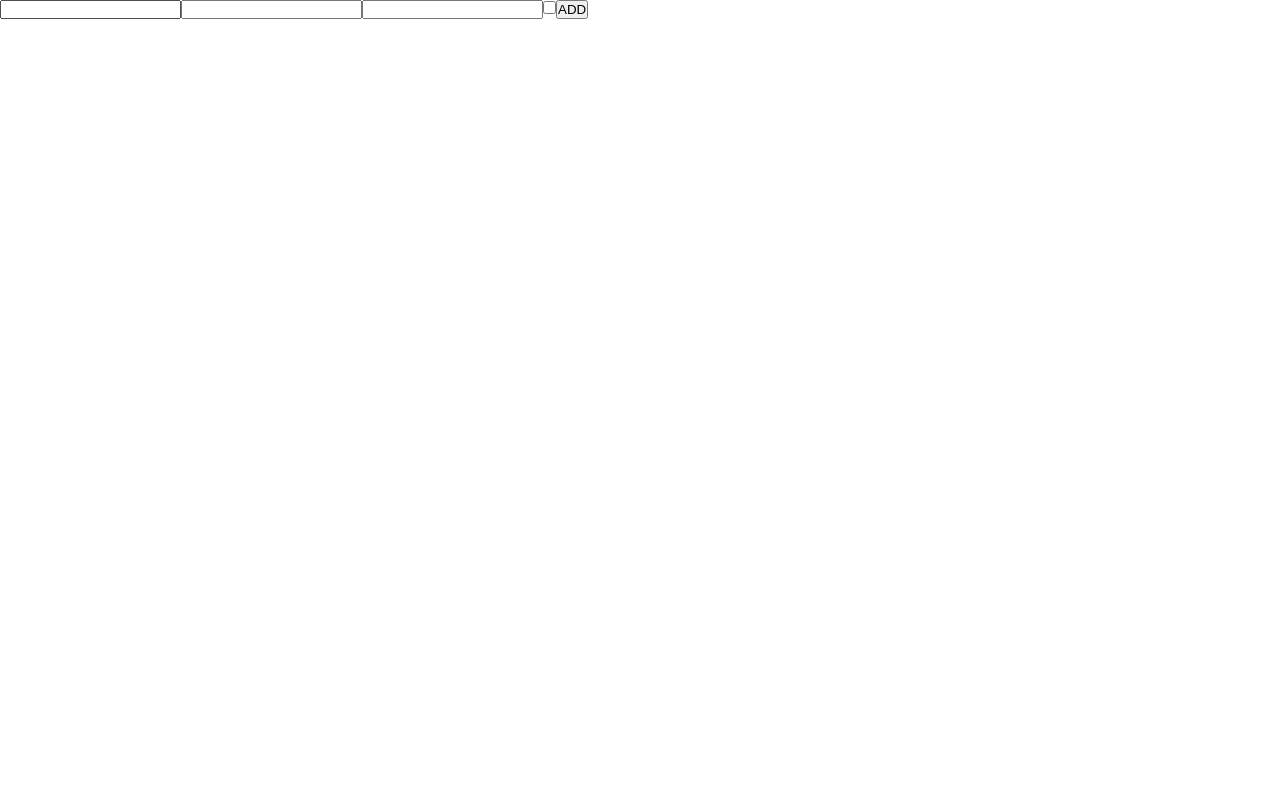
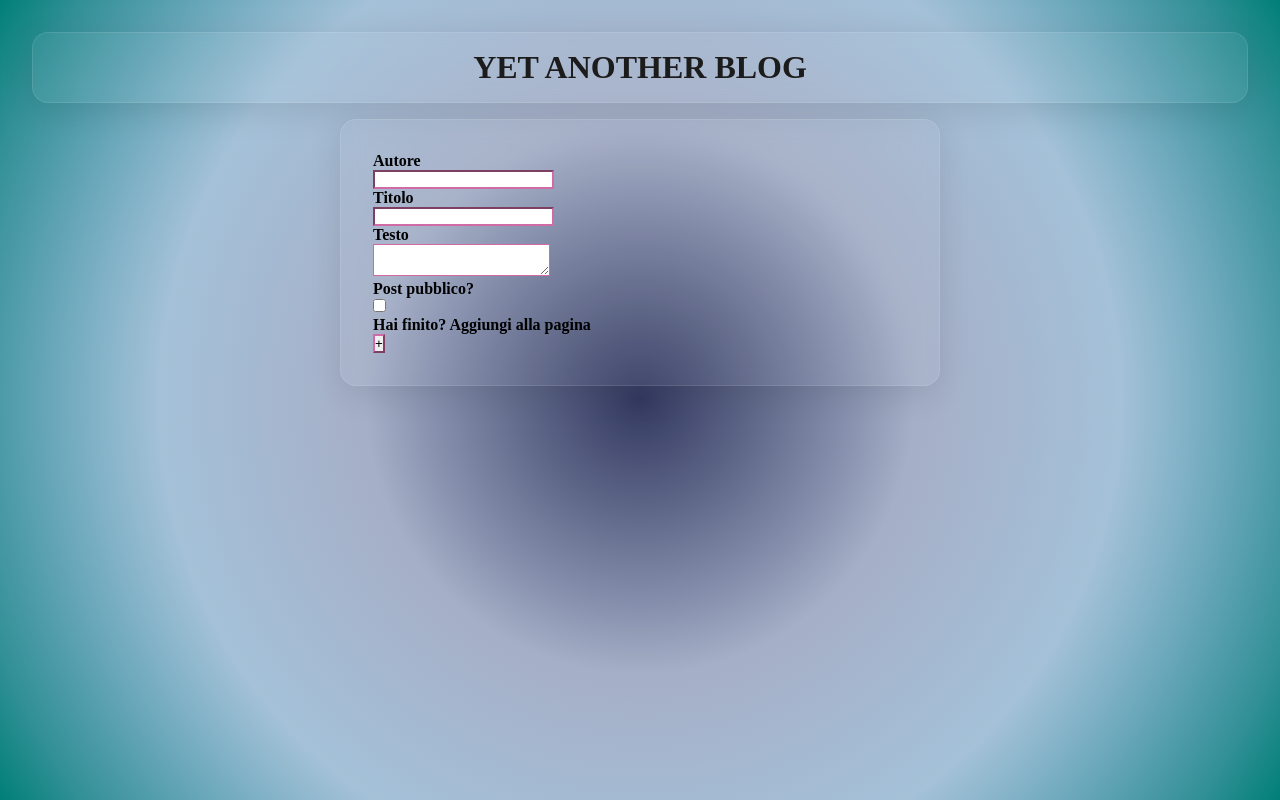
Before and after one commit to andrealoda/react-post-form, a React (Vite) app: page / in a window 1280 px wide. Built offline with nearby package versions, Linux system fonts and the light colour scheme.

Commit message:
add some style - wip

```diff
--- a/src/App.jsx
+++ b/src/App.jsx
@@ -26,14 +26,13 @@ const App = () => {
   return (
     <>
       <div className="container">
-        <div className="row">
-          <div className="col">
-
+        <div className="title glass-card">
+        <h1>YET ANOTHER BLOG</h1>
+        </div>
             <ShowPost postData={postData} setPostData={setPostData}/>
             <PostNewPost onPostData={handleNewPost} />
 
-          </div>
-        </div>
+
       </div>
     </>
   );
--- a/src/components/PostNewPost.jsx
+++ b/src/components/PostNewPost.jsx
@@ -33,32 +33,38 @@ export default function PostNewPost({ onPostData }) {
 
 
     return (
+        <div className="wrapper glass-card">
             <form onSubmit={handleSubmit}>
+                <h4>Autore</h4>
                 <input
                     type="text"
                     name='author'
                     value={draftPost.author}
                     onChange={handlePostData}
                 />
+                <h4>Titolo</h4>
                 <input
                     type="text"
                     name='title'
                     value={draftPost.title}
                     onChange={handlePostData}
                 />
-            <input
-                type="text"
+                <h4>Testo</h4>
+                <textarea
                     name='body'
                     value={draftPost.body}
                     onChange={handlePostData}
                 />
+                <h4>Post pubblico?</h4>
                 <input
                     type="checkbox"
                     name='public'
                     checked={draftPost.public}
                     onChange={handlePostData}
                 />
-            <button className='btn glass-card'>ADD</button>
+                <h4>Hai finito? Aggiungi alla pagina</h4>
+                <button className='btn'>+</button>
             </form>
+        </div>
     )
 }
--- a/src/components/ShowPost.jsx
+++ b/src/components/ShowPost.jsx
@@ -9,10 +9,10 @@ export default function ShowPost({ postData, setPostData }) {
         <>
             {postData.map((post, index) => (
                 <div key={index}>
-                    <p>{post.title}</p>
-                    <p>{post.author}</p>
+                    <h2>TITOLO: {post.title}</h2>
+                    <h3>AUTORE: {post.author}</h3>
                     <p>{post.body}</p>
-                    <p>{post.public ? 'Public' : 'Private'}</p>
+                    <p>{post.public ? 'Questo è un post pubblico' : 'Questo è un post privato'}</p>
                     <div>
                         <button onClick={() => removeArticle(post.id)}>REMOVE</button>
                     </div>
--- a/src/index.css
+++ b/src/index.css
@@ -3,3 +3,48 @@
     padding: 0;
     box-sizing: border-box;
 }
+
+.container {
+    padding: 1rem;
+    height: 100vh;
+    background-image: radial-gradient(circle, #343a60, #4e5579, #697292, #8690ad, #a5afc7, #a5b5cd, #a4bbd3, #a4c1d8, #80b1c6, #59a0b0, #329096, #007f77);
+}
+
+.title {
+    margin: 1rem;
+    padding: 1rem;
+    border: 2px solid grey;
+    border-radius: 1rem;
+}
+
+h1 {
+    text-align: center;
+    color: #1c1c1c;
+}
+
+.wrapper {
+    padding: 2rem;
+    max-width: 600px;
+    background-color: lightgray;
+    border: 2px solid black;
+    margin: auto;
+    display: flex;
+}
+
+input,
+textarea,
+button {
+    border-color: #d16ba5;
+}
+
+.glass-card {
+    background: rgba(255, 255, 255, 0.05);
+    /* Sfondo quasi invisibile */
+    backdrop-filter: blur(10px);
+    /* Sfocatura dello sfondo */
+    border: 1px solid rgba(255, 255, 255, 0.1);
+    /* Bordo sottile "luce" */
+    border-radius: 16px;
+    box-shadow: 0 8px 32px rgba(0, 0, 0, 0.1);
+    /* Ombra morbida */
+}
```
Lines whose indentation alone changed are shown as unchanged.
